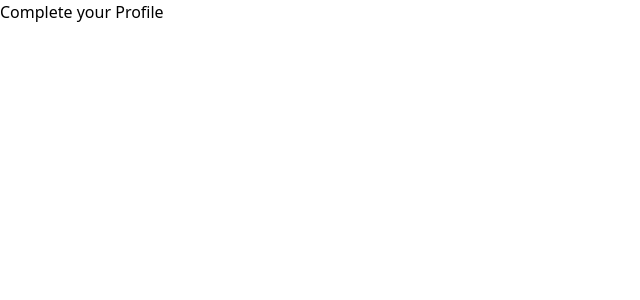
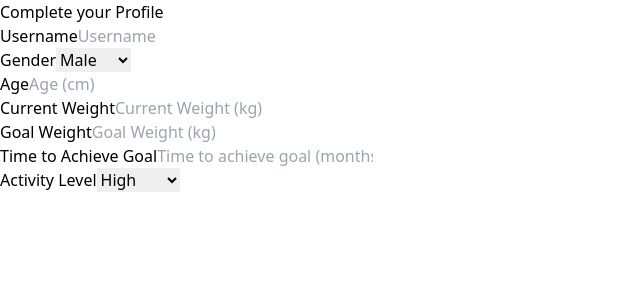
Before and after one commit to siddharthaasal/fitness-hub, a Next.js app: page /user-details/complete-profile in a window 1280 px wide. Shown: the top 300 px of the page, without its empty margins (0-640 px from the left). Built offline with nearby package versions, Linux system fonts and the light colour scheme.

Commit message:
Creating User Details form

```diff
--- a/app/user-details/complete-profile/page.tsx
+++ b/app/user-details/complete-profile/page.tsx
@@ -1,29 +1,109 @@
 "use client"
-import { useState } from "react"
-import { useRouter } from "next/router"
+
+
 import {z} from "zod";
 import {useForm, SubmitHandler} from "react-hook-form";
+import {zodResolver} from "@hookform/resolvers/zod"
 
+enum GenderEnum{
+    Male = "Male",
+    Female = "Female",
+    Other = "Other",
+}
 
+enum ActivityLevelEnum{
+    High = "High",
+    Medium = "Medium",
+    Low = "Low",
+}
+
+const userDetailsSchema = z.object({
+    username: z.string().min(3, "Username must be at least 3 characters long"),
+    gender: z.nativeEnum(GenderEnum,{required_error:"Please select a gender"}),
+    age: z.number()
+        .min(1, "Age must be grater than zero")
+        .max(120, "Age must be less than 120"),
+    height: z.number()
+        .min(50, "Height must be at least 50 cm")
+        .max(250, "Height must be less than or equal to 250 cm"),
+    currentWeight: z.number()
+        .min(20, "Weight must be at least 20 kg")
+        .max(300, "Weight must be less than or equal to 300 kg"),
+    goalWeight: z.number()
+        .min(20, "Goal weight must be at least 20 kg")
+        .max(300, "Goal weight must be less than or equal to 300 kg"),
+    timeLeftToAchieveGoal: z.number(),
+    activityLevel: z.nativeEnum(ActivityLevelEnum,{required_error:"Please select an Activity Level"})
+})
+
+type FormFields = z.infer<typeof userDetailsSchema>;
 
 export default function(){
 
-    const router = useRouter();
-    const [formData, setFormData] = useState({
-        username: "",
-        gender: "",
-        age: "",
-        height: "",
-        currentWeight: "",
-        goalWeight: "",
-        timeLeftToAchieveGoal: "",
-        activityLevel: "",
+    const {register, handleSubmit, formState: {errors} } = useForm<FormFields>({
+        resolver: zodResolver(userDetailsSchema),
+    });
 
-    })
+
     return(
         <>
             <h1>Complete your Profile</h1>
 
+            <form>
+
+                <div>
+                    <label>Username</label>
+                    <input {...register("username")} type="text" placeholder="Username" />
+                    {errors.username && <p>{errors.username.message}</p>}
+                </div>
+
+                <div>
+                    <label>Gender</label>
+                    <select {...register("gender")}>
+                        <option value="Male">Male</option>
+                        <option value="Female">Female</option>
+                        <option value="Other">Other</option>
+                    </select>
+                    {errors.gender && <p>{errors.gender.message}</p>}
+                </div>
+
+                <div>
+                    <label>Age</label>
+                    <input {...register("age")} type="number" placeholder="Age (cm)" />
+                    {errors.age && <p>{errors.age.message}</p>}
+                </div>
+
+                <div>
+                    <label>Current Weight</label>
+                    <input {...register("currentWeight")} type="number" step="0.01" placeholder="Current Weight (kg)" />
+                    {errors.currentWeight && <p>{errors.currentWeight.message}</p>}
+                </div>
+
+                 <div>
+                    <label>Goal Weight</label>
+                    <input {...register("goalWeight")} type="number" step="0.01" placeholder="Goal Weight (kg)" />
+                    {errors.goalWeight && <p>{errors.goalWeight.message}</p>}
+                </div>
+
+                <div>
+                    <label>Time to Achieve Goal</label>
+                    <input {...register("timeLeftToAchieveGoal")} type="number" placeholder="Time to achieve goal (months)" />
+                    {errors.timeLeftToAchieveGoal && <p>{errors.timeLeftToAchieveGoal.message}</p>}
+                </div>
+
+                <div>
+                    <label>Activity Level</label>
+                    <select {...register("activityLevel")}>
+                        <option value="High">High</option>
+                        <option value="Medium">Medium</option>
+                        <option value="Low">Low</option>
+                    </select>
+                    {errors.activityLevel && <p>{errors.activityLevel.message}</p>}
+                </div>
+
+
+            </form>
+
         </>
     )
 }
--- a/package.json
+++ b/package.json
@@ -9,6 +9,7 @@
     "lint": "next lint"
   },
   "dependencies": {
+    "@hookform/resolvers": "^3.9.1",
     "@prisma/client": "^5.21.1",
     "next": "15.0.2",
     "next-auth": "^5.0.0-beta.25",
```
Also changed, not shown: 1 other file (tests, documents, lock files or other folders).
